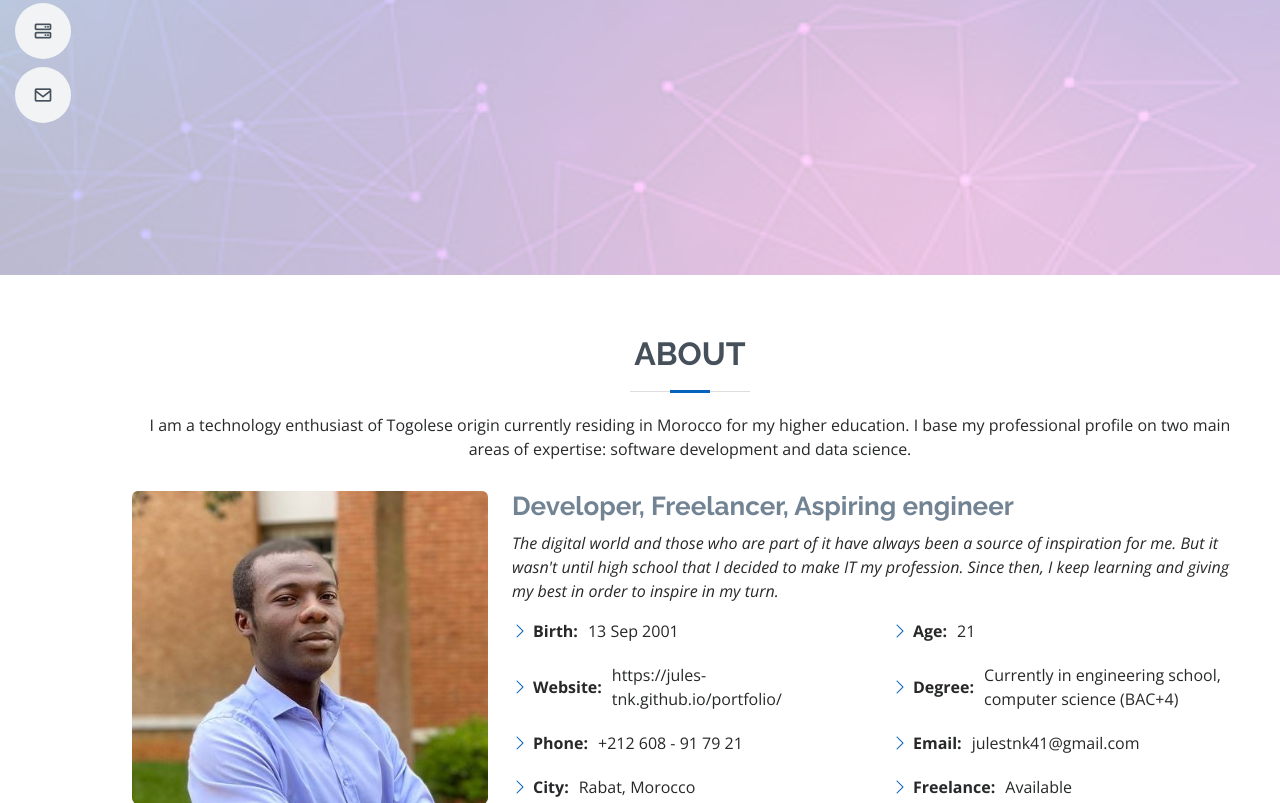
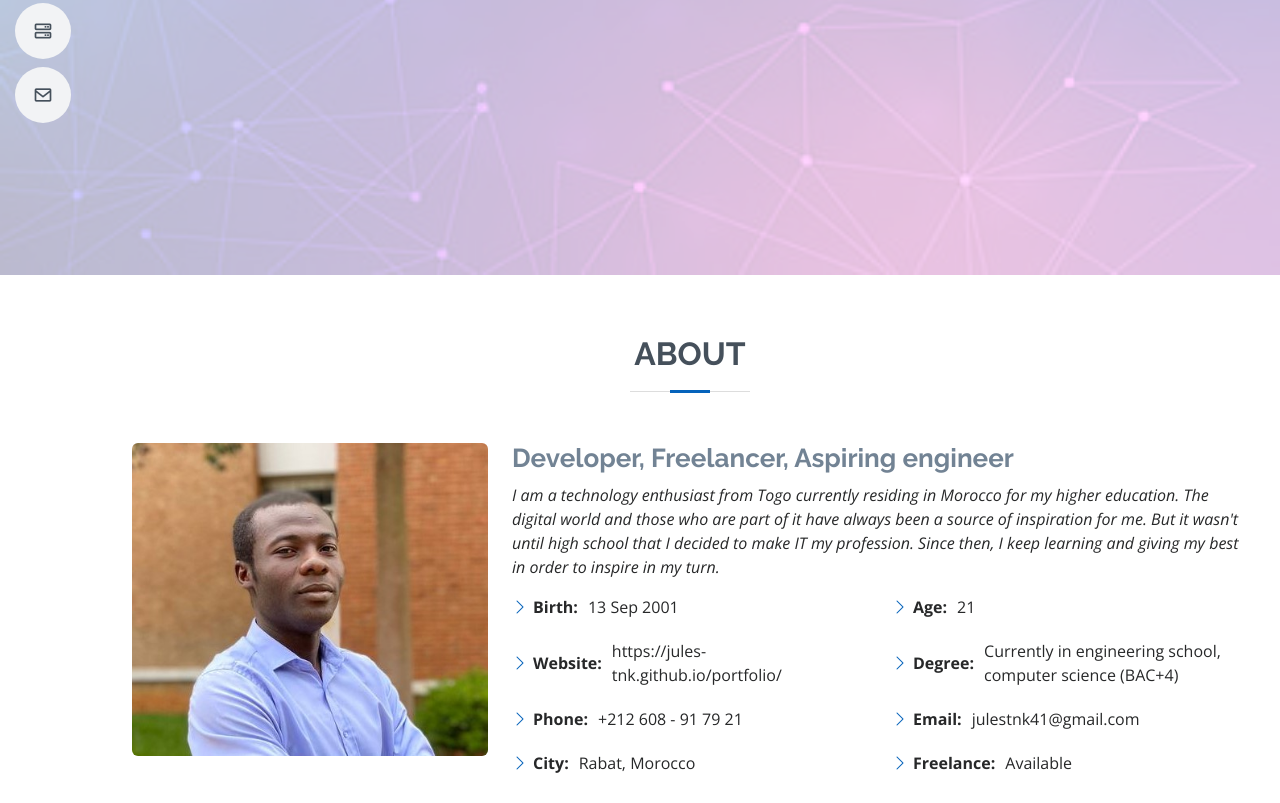
Before and after one commit to jules-tnk/portfolio, a plain HTML site: page eng/index.html in a window 1280 px wide. Shown: the part 525-1328 px from the top of the page. Drawn offline with nearby package versions, Linux system fonts and the light colour scheme; a script that the page names is missing.

Commit message:
correct about section

```diff
--- a/eng/index.html
+++ b/eng/index.html
@@ -74,10 +74,7 @@
         <div class="section-title">
           <h2>About</h2>
           <p>
-            I am a technology enthusiast of Togolese origin currently residing
-            in Morocco for my higher education.
-            I base my professional profile on two main areas of expertise:
-            software development and data science.
+
           </p>
         </div>
 
@@ -89,7 +86,8 @@
           <div class="col-lg-8 pt-4 pt-lg-0 content">
             <h3>Developer, Freelancer, Aspiring engineer</h3>
             <p class="fst-italic">
-              The digital world and those who are part of it have always been a source of inspiration for me.
+              I am a technology enthusiast from Togo currently residing
+              in Morocco for my higher education. The digital world and those who are part of it have always been a source of inspiration for me.
               But it wasn't until high school that I decided to make IT my profession. Since then, I keep learning
               and giving my best in order to inspire in my turn.
             </p>
```
Also changed, not shown: index.html (+2 -4 lines).
